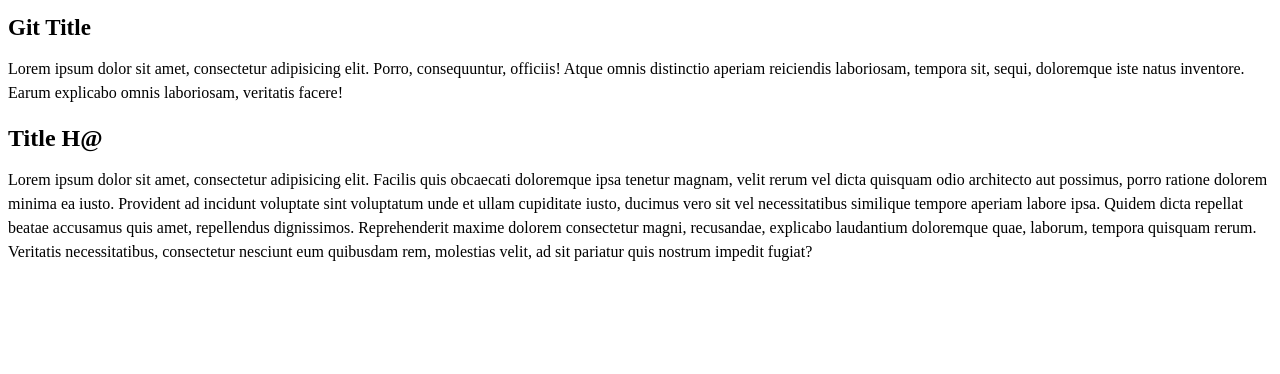
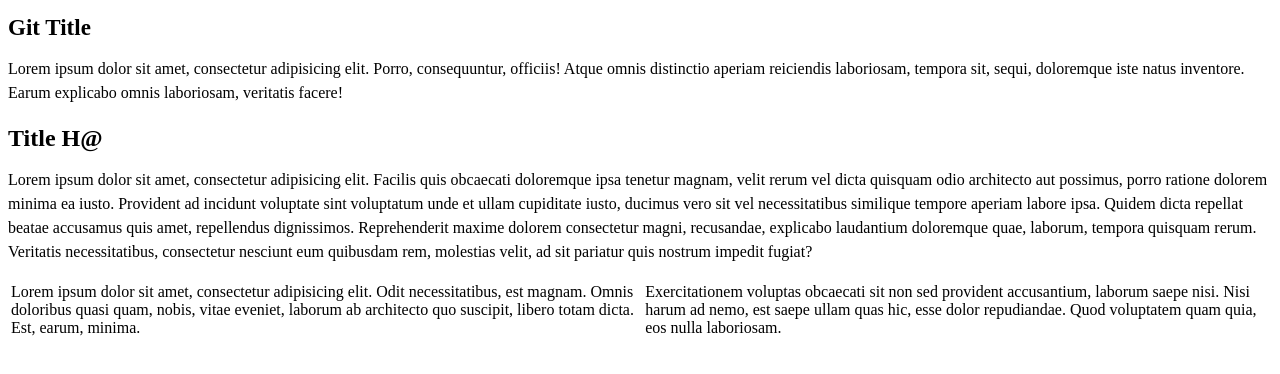
Before and after one commit to vladmaxi/git, a plain HTML site: page app/index.html in a window 1280 px wide. Drawn offline with Linux system fonts and the light colour scheme.

Commit message:
Add table with text

```diff
--- a/app/index.html
+++ b/app/index.html
@@ -13,5 +13,12 @@
     <p><span>Lorem ipsum dolor sit amet, consectetur adipisicing elit. Facilis quis obcaecati doloremque ipsa tenetur magnam, velit rerum vel dicta quisquam odio architecto aut possimus, porro ratione dolorem minima ea iusto.</span>
     <span>Provident ad incidunt voluptate sint voluptatum unde et ullam cupiditate iusto, ducimus vero sit vel necessitatibus similique tempore aperiam labore ipsa. Quidem dicta repellat beatae accusamus quis amet, repellendus dignissimos.</span>
     <span>Reprehenderit maxime dolorem consectetur magni, recusandae, explicabo laudantium doloremque quae, laborum, tempora quisquam rerum. Veritatis necessitatibus, consectetur nesciunt eum quibusdam rem, molestias velit, ad sit pariatur quis nostrum impedit fugiat?</span></p>
+
+    <table>
+        <tr>
+            <td>Lorem ipsum dolor sit amet, consectetur adipisicing elit. Odit necessitatibus, est magnam. Omnis doloribus quasi quam, nobis, vitae eveniet, laborum ab architecto quo suscipit, libero totam dicta. Est, earum, minima.</td>
+            <td>Exercitationem voluptas obcaecati sit non sed provident accusantium, laborum saepe nisi. Nisi harum ad nemo, est saepe ullam quas hic, esse dolor repudiandae. Quod voluptatem quam quia, eos nulla laboriosam.</td>
+        </tr>
+    </table>
 </body>
 </html>
```
